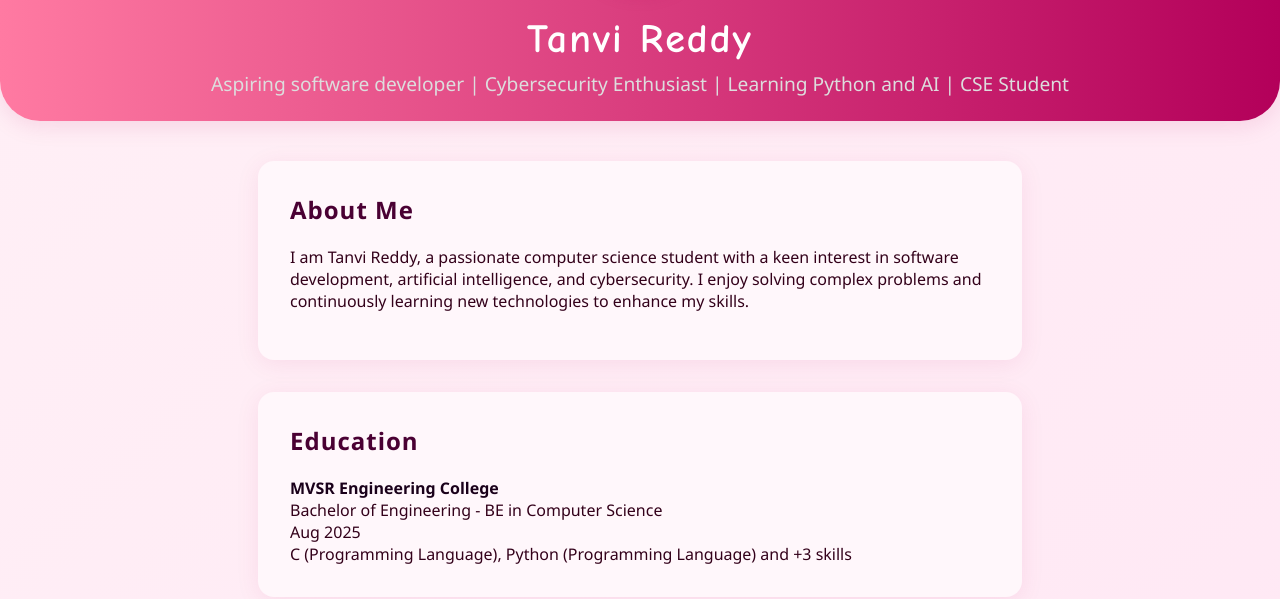
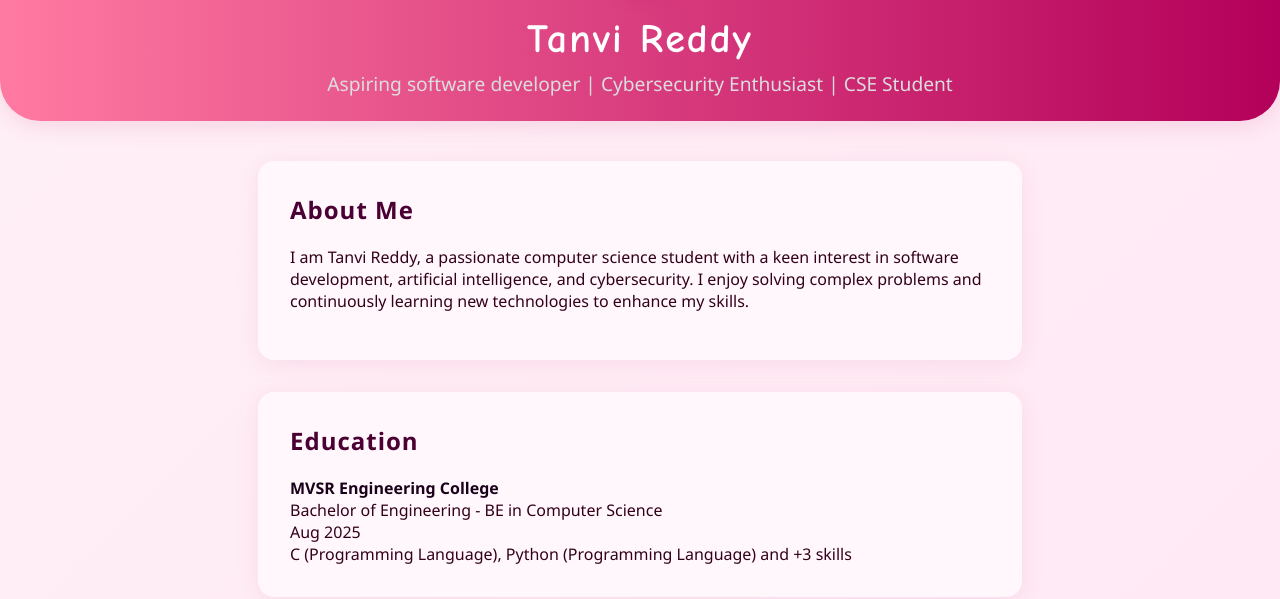
Before and after one commit to 10VReddy/10VReddy.github.io, a plain HTML site: page index.html in a window 1280 px wide. Shown: the part 201-800 px from the top of the page. Drawn offline with Linux system fonts and the light colour scheme.

Commit message:
Update index.html

```diff
--- a/index.html
+++ b/index.html
@@ -10,7 +10,7 @@
     <header>
         <img src="Photo.jpg" alt="Profile Photo" class="profile-img">
         <h1>Tanvi Reddy</h1>
-        <p>Aspiring software developer |  Cybersecurity Enthusiast | Learning Python and AI | CSE Student</p>
+        <p>Aspiring software developer |  Cybersecurity Enthusiast  | CSE Student</p>
     </header>
 
     <section>
```
